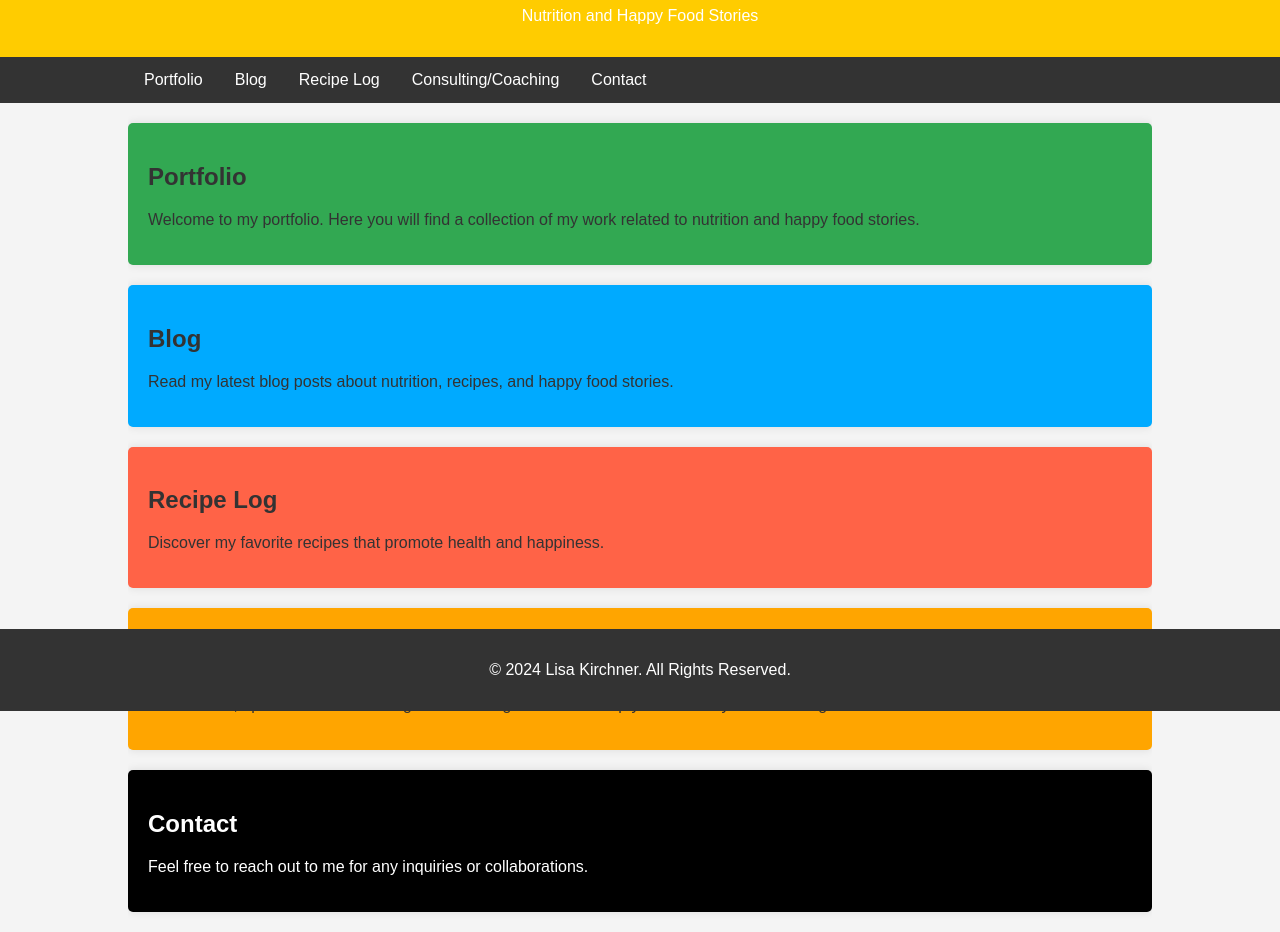
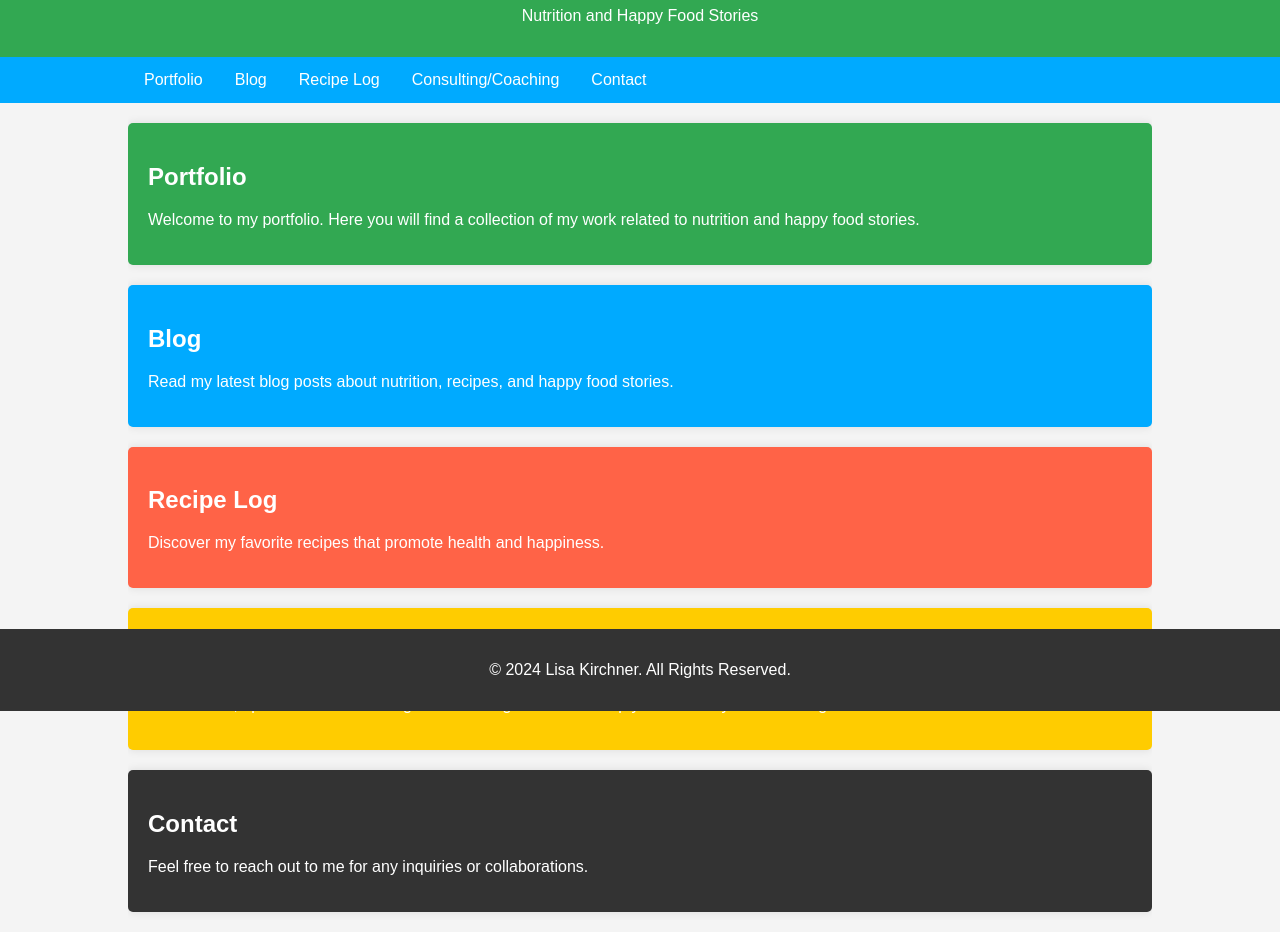
Before and after one commit to kirchner-nutrition/Website, a plain HTML site: page index.html in a window 1280 px wide. Shown: the part 89-1021 px from the top of the page. Drawn offline with Linux system fonts and the light colour scheme.

Commit message:
Color chage 2 index.html

```diff
--- a/index.html
+++ b/index.html
@@ -13,13 +13,13 @@
             color: #333;
         }
         header {
-            background-color: #ffcc00; /* Yellow for Happiness */
+            background-color: #32a852; /* Primary Color - Green */
             color: white;
             padding: 1rem 0;
             text-align: center;
         }
         nav {
-            background-color: #333;
+            background-color: #00aaff; /* Accent Color - Blue */
             overflow: hidden;
         }
         nav a {
@@ -31,7 +31,7 @@
             text-decoration: none;
         }
         nav a:hover {
-            background-color: #ddd;
+            background-color: #ffcc00; /* Secondary Color - Yellow */
             color: black;
         }
         .container {
@@ -42,28 +42,32 @@
         section {
             margin: 20px 0;
             padding: 20px;
-            background: white;
+            background: white; /* Neutral Color - White */
             border-radius: 5px;
             box-shadow: 0 0 10px rgba(0,0,0,0.1);
         }
         #portfolio {
-            background-color: #32a852; /* Green for Nutrition */
+            background-color: #32a852; /* Primary Color - Green */
+            color: white;
         }
         #blog {
-            background-color: #00aaff; /* Blue for Health */
+            background-color: #00aaff; /* Accent Color - Blue */
+            color: white;
         }
         #recipes {
-            background-color: #ff6347; /* Red for Good and Tasteful Foods */
+            background-color: #ff6347; /* Highlight Color - Red */
+            color: white;
         }
         #consulting {
-            background-color: #ffa500; /* Orange for Coaching */
+            background-color: #ffcc00; /* Secondary Color - Yellow */
+            color: white;
         }
         #contact {
-            background-color: #000; /* Black for High Quality */
+            background-color: #333; /* Dark Neutral for contrast */
             color: white;
         }
         footer {
-            background-color: #333;
+            background-color: #333; /* Dark Neutral */
             color: white;
             text-align: center;
             padding: 1rem 0;
```
